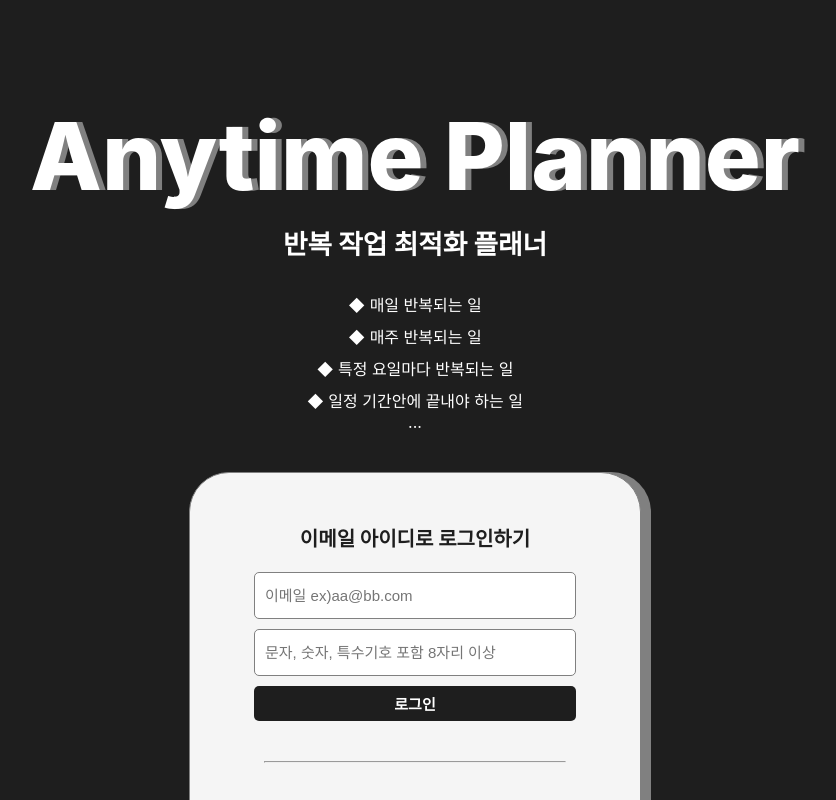
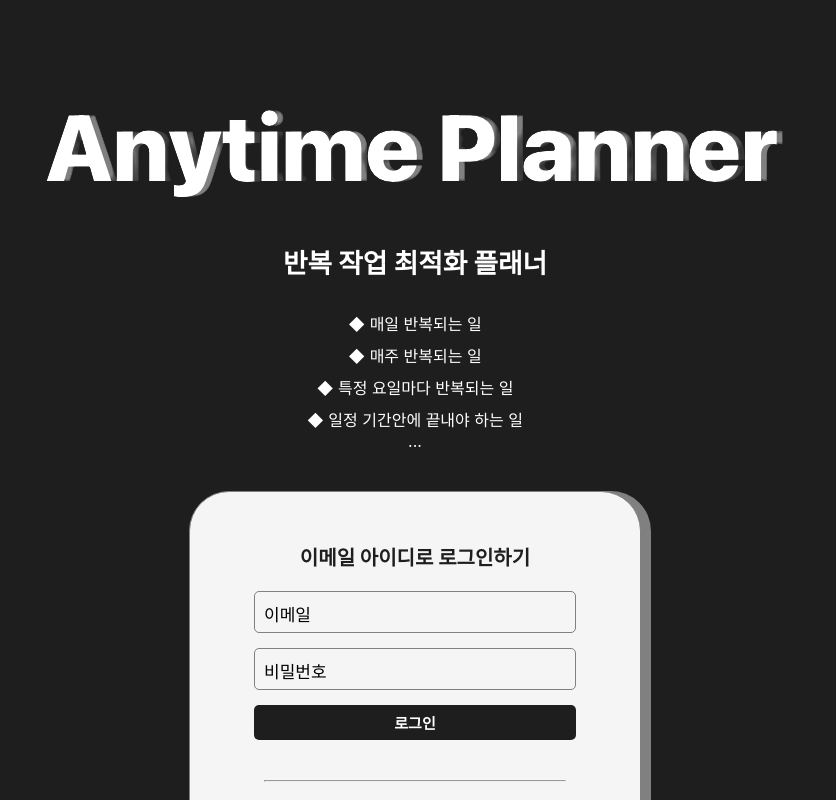
Before and after one commit to kkjjss/anytime_planner_web, a React (Create React App) app: page / in a window 1280 px wide. Shown: the top 800 px of the page, without its empty margins (225-1061 px from the left). Built offline with nearby package versions, Linux system fonts and the light colour scheme.

Commit message:
로그인 css 추가

```diff
--- a/src/pages/Login/Login.scss
+++ b/src/pages/Login/Login.scss
@@ -42,6 +42,7 @@
             display: flex;
             flex-direction: column;
             align-items: center;
+            margin-bottom: 50px;
 
             .login {
                 display: flex;
@@ -51,7 +52,7 @@
                     font-size: 15pt;
                     font-weight: 700;
                     color: #1e1e1e;
-                    margin-bottom: 10px;
+                    margin-bottom: 20px;
                 }
             }
 
@@ -62,15 +63,65 @@
 
             .email.login {
                 margin-top: 50px;
-                input {
-                    width: 300px;
-                    height: 25px;
-                    padding: 10px;
-                    font-size: 15px;
-                    border: 1px solid gray;
-                    border-radius: 5px;
-                    margin-top: 10px;
+
+                .inputbox {
+                    position: relative;
+
+                    input {
+                        background-color: rgb(245, 245, 245);
+                        width: 300px;
+                        padding: 10px;
+                        font-size: 17px;
+                        border: 1px solid gray;
+                        border-radius: 5px;
+                        outline: none;
+                        margin-bottom: 15px;
+                        transition: 0.5s;
+                    }
+
+                    span {
+                        position: absolute;
+                        left: 0;
+                        padding: 10px;
+                        font-size: 17px;
+                        transition: 0.5s;
+                        pointer-events: none;
+                    }
+
+                    // input::placeholder {
+                    //     color: rgb(245, 245, 245);
+                    //     transition-delay: 0.25s;
+                    //     transition: 0.25s;
+                    // }
+
+                    input:focus {
+                        border: 1px solid rgba(0, 0, 255, 0.8);
+                    }
+
+                    input:focus ~ span,
+                    input:valid ~ span {
+                        color: rgb(0, 0, 255);
+                        transform: translateX(10px) translateY(-10px);
+                        background-color: rgb(245, 245, 245);
+                        padding: 0;
+                        padding-left: 5px;
+                        padding-right: 5px;
+                        border-left: 1px solid blue;
+                        border-right: 1px solid blue;
+                        font-size: 15px;
+                    }
+
+                    input:not(:focus):valid ~ span {
+                        color: #1e1e1e;
+                        border-left: 1px solid gray;
+                        border-right: 1px solid gray;
+                    }
+
+                    // input:focus::placeholder {
+                    //     color: gray;
+                    // }
                 }
+
                 button {
                     width: 322px;
                     height: 35px;
@@ -79,7 +130,6 @@
                     border: 0px;
                     background-color: #1e1e1e;
                     border-radius: 5px;
-                    margin-top: 10px;
                     color: white;
                 }
             }
--- a/src/pages/Login/Login.tsx
+++ b/src/pages/Login/Login.tsx
@@ -1,12 +1,15 @@
 import React from "react";
 import "./Login.scss";
+import logo from "../../assets/logo.png";
 
 export default function Login() {
     return (
         <div className="Login">
             <div className="container">
                 <div className="titlebox">
-                    <div className="title">Anytime Planner</div>
+                    <div className="title">
+                        <img alt="logo" src={logo} />
+                    </div>
                     <div className="subtitle">반복 작업 최적화 플래너</div>
                     <div className="descriptionbox">
                         <div className="desc 1">◆ 매일 반복되는 일</div>
@@ -19,8 +22,15 @@ export default function Login() {
                 <div className="loginbox">
                     <div className="email login">
                         <div className="title">이메일 아이디로 로그인하기</div>
-                        <input className="email" type="text" placeholder="이메일 ex)aa@bb.com" />
-                        <input className="password" type="password" placeholder="문자, 숫자, 특수기호 포함 8자리 이상" />
+                        <div className="inputbox">
+                            <input className="email" type="text" required />
+                            <span>이메일</span>
+                        </div>
+                        <div className="inputbox">
+                            <input className="password" type="text"required/>
+                            <span>비밀번호</span>
+                        </div>
+
                         <button>로그인</button>
                     </div>
                     <hr />
```
Also changed, not shown: src/assets/logo.png (added).
